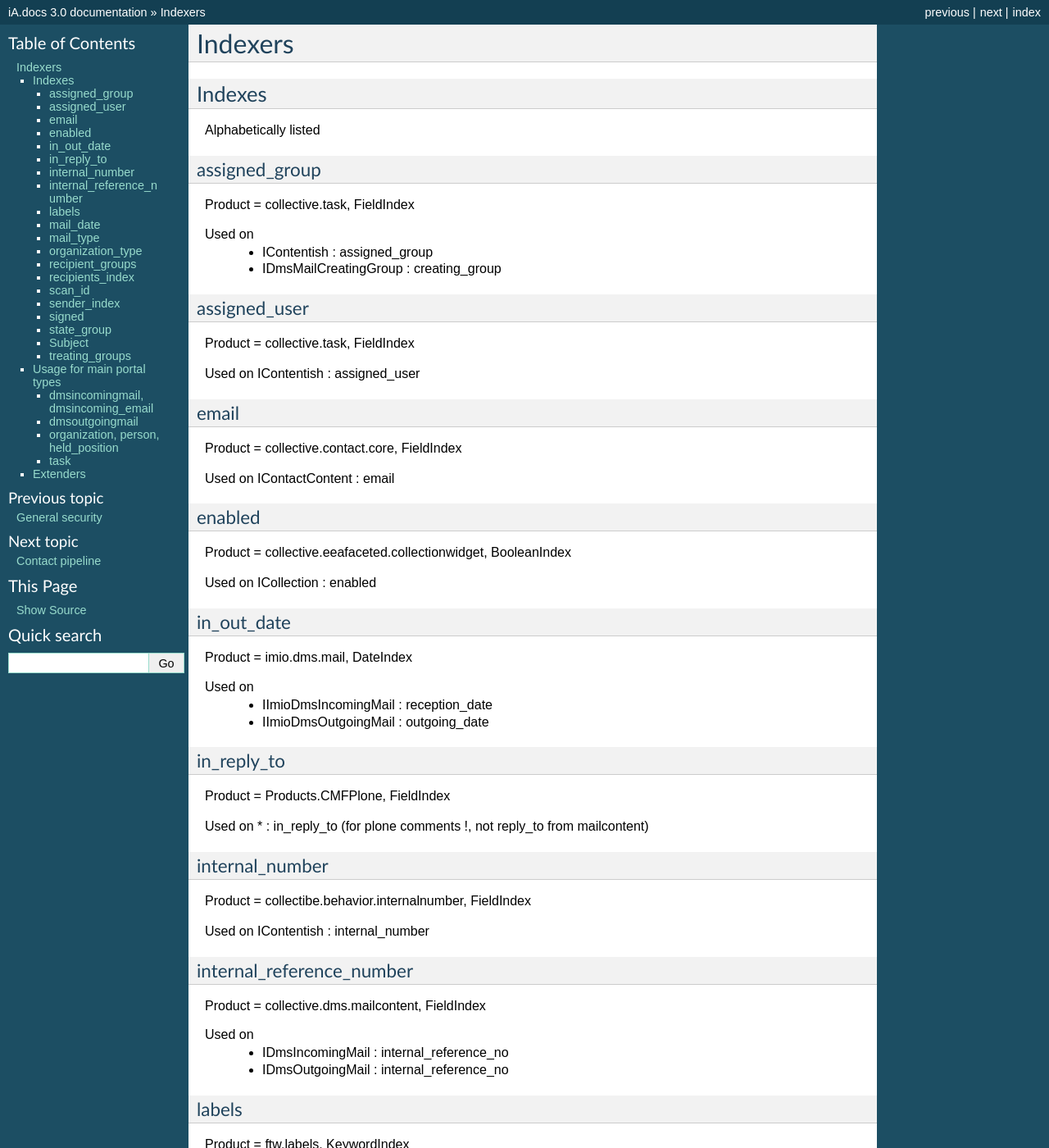
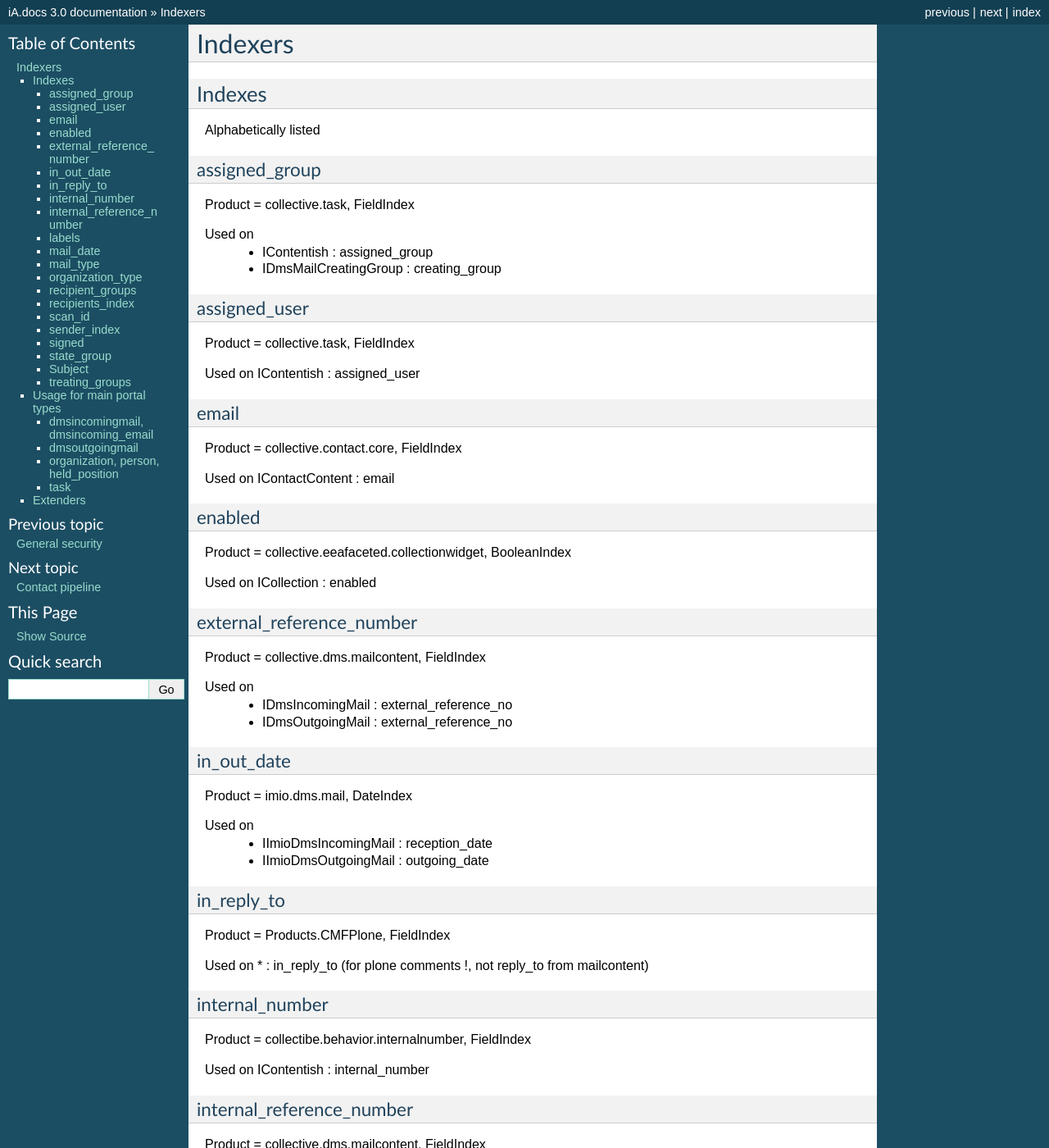
Before and after one commit to IMIO/server.dmsmail, a Sphinx documentation site: the page built from docs/source/indexes.rst, in a window 1280 px wide and 1400 px high. Shown: the whole window at 82% size. Built offline with Sphinx 7.4.7, drawn with Linux system fonts in a browser that asks for light colours; some of the changed text lies outside the part shown.

Commit message:
Added new index in doc

```diff
--- a/docs/source/indexes.rst
+++ b/docs/source/indexes.rst
@@ -33,6 +33,14 @@ enabled
 Product = collective.eeafaceted.collectionwidget, BooleanIndex
 
 Used on ICollection : enabled
+
+external_reference_number
+-------------------------
+Product = collective.dms.mailcontent, FieldIndex
+
+Used on
+    * IDmsIncomingMail : external_reference_no
+    * IDmsOutgoingMail : external_reference_no
 
 in_out_date
 -----------
@@ -173,6 +181,7 @@ dmsincomingmail, dmsincoming_email
 ----------------------------------
 * assigned_group = creating_group
 * assigned_user
+* external_reference_number = external_reference_no
 * in_out_date = reception_date
 * internal_reference_number = internal_reference_no
 * labels
@@ -188,6 +197,7 @@ dmsoutgoingmail
 ---------------
 * assigned_group = creating_group
 * assigned_user
+* external_reference_number = external_reference_no
 * in_out_date = outgoing_date
 * internal_reference_number = internal_reference_no
 * mail_date
```
